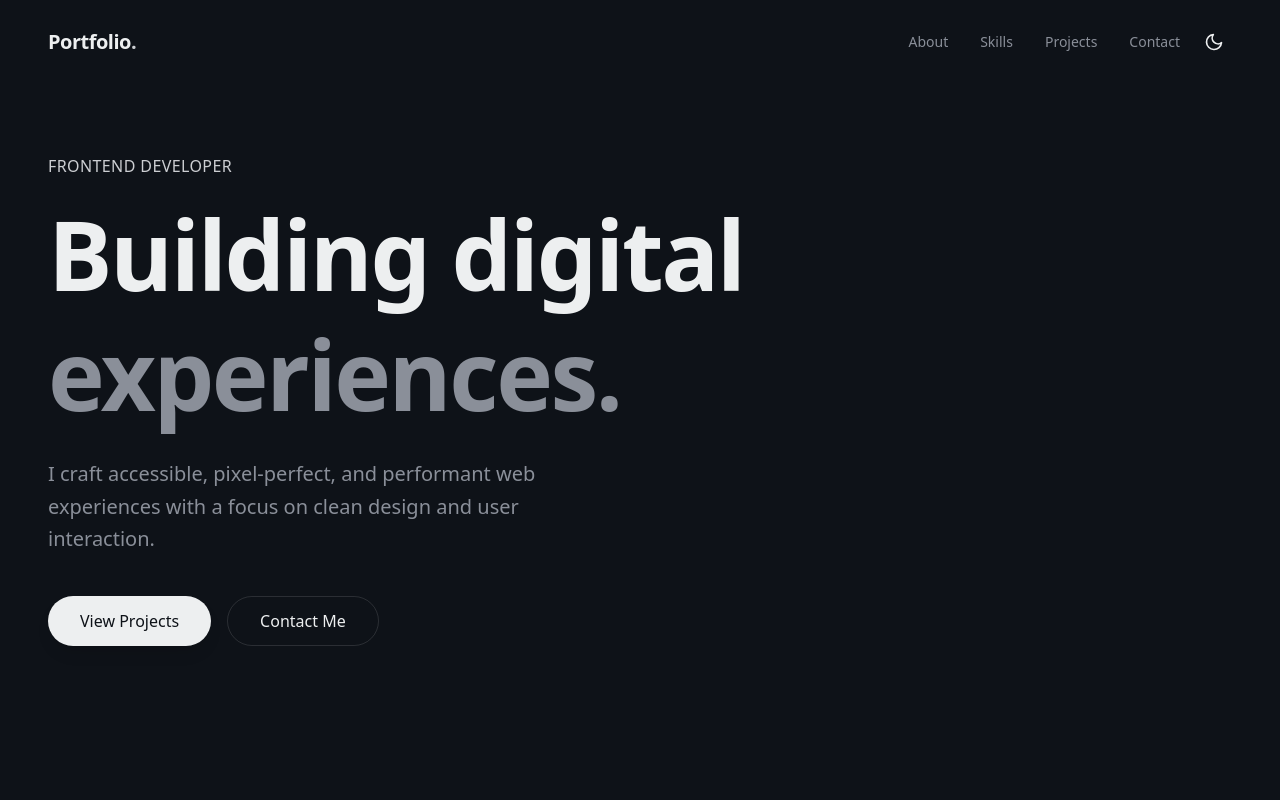
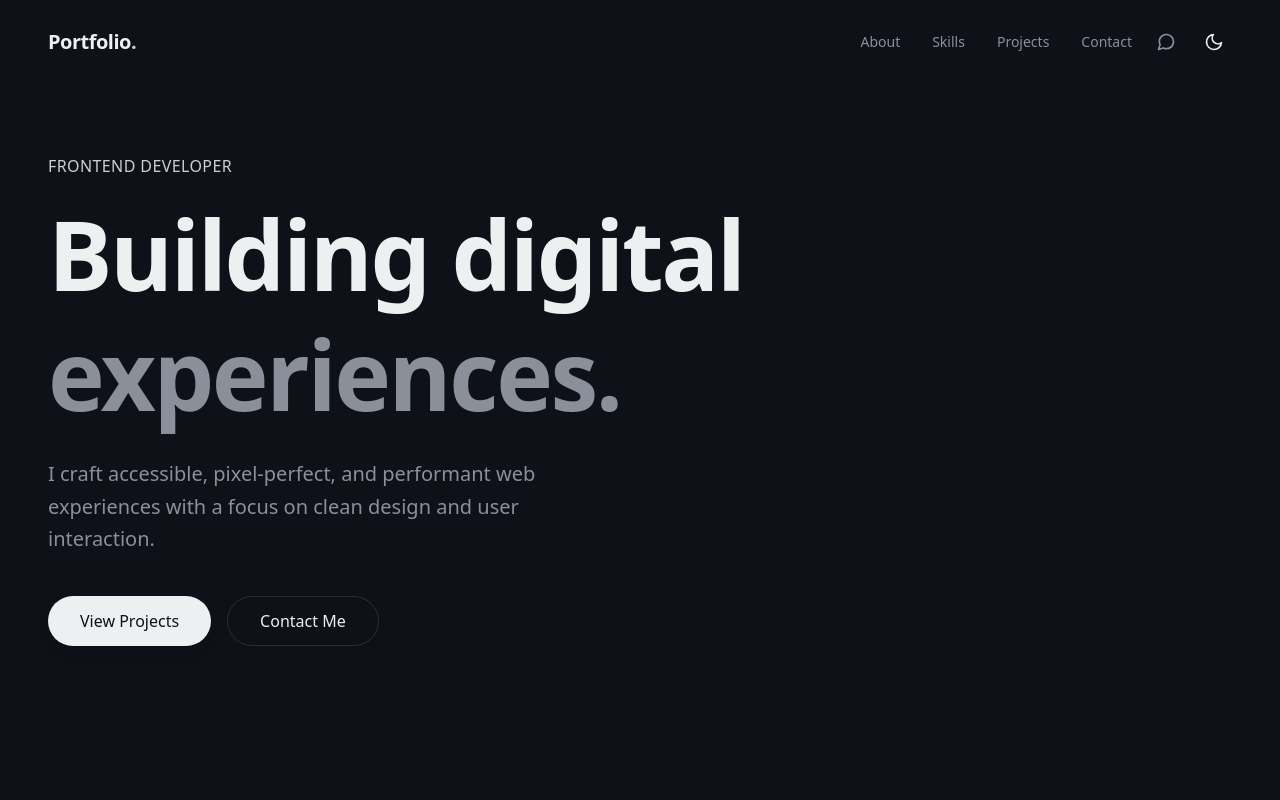
Before and after one commit to Ibra7hi/portfolio, a React (Vite) app: page / in a window 1280 px wide. Shown: the top 800 px of the page. Built offline with nearby package versions, Linux system fonts and the light colour scheme.

Commit message:
Add WhatsApp contact icon next to dark mode toggle

```diff
--- a/src/components/Navbar.jsx
+++ b/src/components/Navbar.jsx
@@ -49,7 +49,18 @@ const Navbar = () => {
                             ))}
                         </nav>
 
-                        <div className="hidden md:block">
+                        <div className="hidden md:flex items-center gap-3">
+                            <a
+                                href="https://wa.me/qr/HMWDA5XSJCHNB1"
+                                target="_blank"
+                                rel="noopener noreferrer"
+                                className="p-2 rounded-lg hover:bg-muted/50 transition-colors text-muted-foreground hover:text-foreground"
+                                aria-label="WhatsApp Contact"
+                            >
+                                <svg xmlns="http://www.w3.org/2000/svg" width="20" height="20" viewBox="0 0 24 24" fill="none" stroke="currentColor" strokeWidth="2" strokeLinecap="round" strokeLinejoin="round">
+                                    <path d="M21 11.5a8.38 8.38 0 0 1-.9 3.8 8.5 8.5 0 0 1-7.6 4.7 8.38 8.38 0 0 1-3.8-.9L3 21l1.9-5.7a8.38 8.38 0 0 1-.9-3.8 8.5 8.5 0 0 1 4.7-7.6 8.38 8.38 0 0 1 3.8-.9h.5a8.48 8.48 0 0 1 8 8v.5z" />
+                                </svg>
+                            </a>
                             <ThemeToggle />
                         </div>
 
@@ -103,7 +114,18 @@ const Navbar = () => {
                             {link.name}
                         </a>
                     ))}
-                    <div className="mt-4" style={{ transitionDelay: mobileMenuOpen ? '200ms' : '0ms' }}>
+                    <div className="mt-4 flex items-center gap-3" style={{ transitionDelay: mobileMenuOpen ? '200ms' : '0ms' }}>
+                        <a
+                            href="https://wa.me/YOUR_PHONE_NUMBER"
+                            target="_blank"
+                            rel="noopener noreferrer"
+                            className="p-2 rounded-lg hover:bg-muted/50 transition-colors text-muted-foreground hover:text-foreground"
+                            aria-label="WhatsApp Contact"
+                        >
+                            <svg xmlns="http://www.w3.org/2000/svg" width="20" height="20" viewBox="0 0 24 24" fill="none" stroke="currentColor" strokeWidth="2" strokeLinecap="round" strokeLinejoin="round">
+                                <path d="M21 11.5a8.38 8.38 0 0 1-.9 3.8 8.5 8.5 0 0 1-7.6 4.7 8.38 8.38 0 0 1-3.8-.9L3 21l1.9-5.7a8.38 8.38 0 0 1-.9-3.8 8.5 8.5 0 0 1 4.7-7.6 8.38 8.38 0 0 1 3.8-.9h.5a8.48 8.48 0 0 1 8 8v.5z" />
+                            </svg>
+                        </a>
                         <ThemeToggle />
                     </div>
                 </nav>
```
